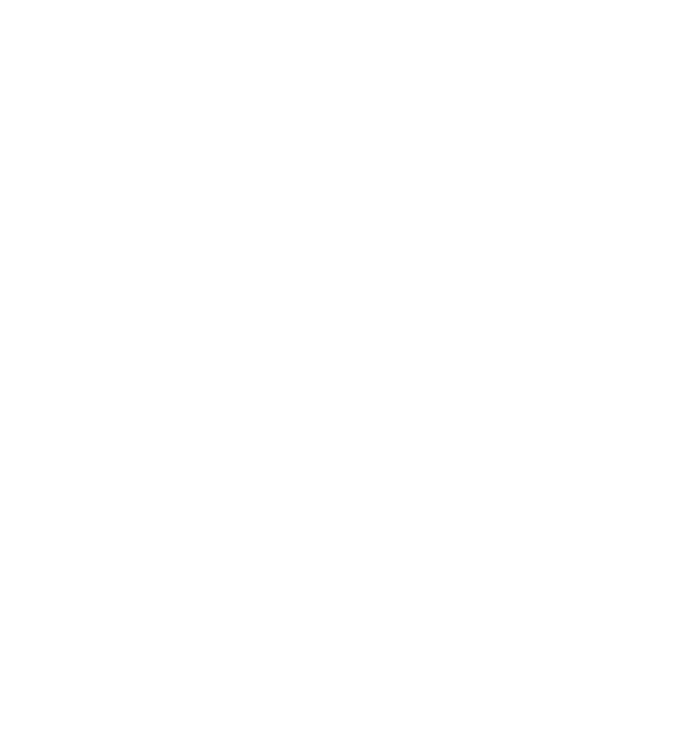
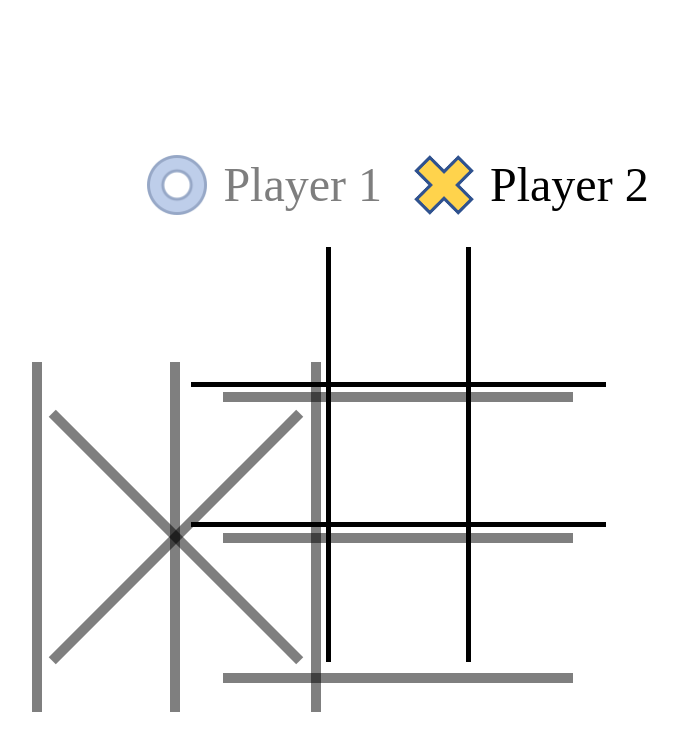
Before and after one commit to Philzore/tictactoe, a plain HTML site: page index.html in a window 1280 px wide. Shown: the whole page, without its empty margins (242-920 px from the left). Drawn offline with Linux system fonts and the light colour scheme.

Commit message:
added game function

```diff
--- a/index.html
+++ b/index.html
@@ -1,5 +1,6 @@
 <!DOCTYPE html>
 <html lang="en">
+
 <head>
     <meta charset="UTF-8">
     <meta http-equiv="X-UA-Compatible" content="IE=edge">
@@ -8,7 +9,69 @@
     <script src="./script.js"></script>
     <title>Tic Tac Toe</title>
 </head>
+
 <body>
+    <div class="player-panel">
+        <div class="player-inactive" id="player-1">
+            <img id="" class="" src="./img/circle.png">Player 1
+        </div>
+        <div id="player-2">
+            <img id="" class="" src="./img/cross.png"> Player 2
+        </div>
+    </div>
+    <div class="horizontal-line" style="top: 392px;"></div>
+    <div class="horizontal-line" style="top: 533px;"></div>
+    <div class="horizontal-line" style="top: 673px;"></div>
+    <div class="horizontal-line make-vertical" style="top: 532px; left: 104px;"></div>
+    <div class="horizontal-line make-vertical" style="top: 532px; left: 242px;"></div>
+    <div class="horizontal-line make-vertical" style="top: 532px; left: 383px;"></div>
+    <div class="horizontal-line" style="top: 532px; left: 243px; transform: rotate(45deg);" ></div>
+    <div class="horizontal-line" style="top: 532px; left: 243px; transform: rotate(-45deg);"></div>
+    <table>
+        <tr>
+            <td onclick="fillShape(0)">
+                <img id="circle-0" class="shape d-none" src="./img/circle.png">
+                <img id="cross-0" class="shape d-none" src="./img/cross.png">
+            </td>
+            <td onclick="fillShape(1)">
+                <img id="circle-1" class="shape d-none" src="./img/circle.png">
+                <img id="cross-1" class="shape d-none" src="./img/cross.png">
+            </td>
+            <td onclick="fillShape(2)">
+                <img id="circle-2" class="shape d-none" src="./img/circle.png">
+                <img id="cross-2" class="shape d-none" src="./img/cross.png">
+            </td>
+        </tr>
+        <tr>
+            <td onclick="fillShape(3)">
+                <img id="circle-3" class="shape d-none" src="./img/circle.png">
+                <img id="cross-3" class="shape d-none" src="./img/cross.png">
+            </td>
+            <td onclick="fillShape(4)">
+                <img id="circle-4" class="shape d-none" src="./img/circle.png">
+                <img id="cross-4" class="shape d-none" src="./img/cross.png">
+            </td>
+            <td onclick="fillShape(5)">
+                <img id="circle-5" class="shape d-none" src="./img/circle.png">
+                <img id="cross-5" class="shape d-none" src="./img/cross.png">
+            </td>
+        </tr>
+        <tr>
+            <td onclick="fillShape(6)">
+                <img id="circle-6" class="shape d-none" src="./img/circle.png">
+                <img id="cross-6" class="shape d-none" src="./img/cross.png">
+            </td>
+            <td onclick="fillShape(7)">
+                <img id="circle-7" class="shape d-none" src="./img/circle.png">
+                <img id="cross-7" class="shape d-none" src="./img/cross.png">
+            </td>
+            <td onclick="fillShape(8)">
+                <img id="circle-8" class="shape d-none" src="./img/circle.png">
+                <img id="cross-8" class="shape d-none" src="./img/cross.png">
+            </td>
+        </tr>
+    </table>
 
 </body>
+
 </html>
--- a/script.js
+++ b/script.js
@@ -0,0 +1,70 @@
+let fields = [];
+let currentShape = 'cross';
+
+function fillShape(id) {
+    if (!fields[id]) {
+        if (currentShape == 'cross') {
+            currentShape = 'circle';
+            document.getElementById('player-1').classList.remove('player-inactive');
+            document.getElementById('player-2').classList.add('player-inactive');
+        } else {
+            currentShape = 'cross';
+            document.getElementById('player-2').classList.remove('player-inactive');
+            document.getElementById('player-1').classList.add('player-inactive');
+        }
+        fields[id] = currentShape;
+
+        draw();
+        checkForWin();
+    }
+}
+
+function draw() {
+    for (let i = 0; i < fields.length; i++) {
+        if (fields[i] == 'circle') {
+            document.getElementById(`circle-${i}`).classList.remove('d-none');
+        }
+        if (fields[i] == 'cross') {
+            document.getElementById(`cross-${i}`).classList.remove('d-none');
+        }
+
+    }
+}
+
+function checkForWin() {
+    let winner;
+    if (fields[0] == fields[1] && fields[1] == fields[2] && fields[0]) {
+        winner = fields[0];
+    }
+
+    if (fields[3] == fields[4] && fields[4] == fields[5] && fields[3]) {
+        winner = fields[3];
+    }
+
+    if (fields[6] == fields[7] && fields[7] == fields[8] && fields[6]) {
+        winner = fields[6];
+    }
+
+    if (fields[0] == fields[3] && fields[3] == fields[6] && fields[0]) {
+        winner = fields[0];
+    }
+
+    if (fields[1] == fields[4] && fields[4] == fields[7] && fields[1]) {
+        winner = fields[1];
+    }
+
+    if (fields[2] == fields[5] && fields[5] == fields[8] && fields[2]) {
+        winner = fields[2];
+    }
+
+    if (fields[0] == fields[4] && fields[4] == fields[8] && fields[0]) {
+        winner = fields[0];
+    }
+
+    if (fields[2] == fields[4] && fields[4] == fields[6] && fields[2]) {
+        winner = fields[2];
+    }
+    if (winner) {
+        console.log('Gewonnen:', winner);
+    }
+}
--- a/style.css
+++ b/style.css
@@ -0,0 +1,89 @@
+body {
+    height: 100vh;
+    display: flex;
+    flex-direction: column;
+    justify-content: center;
+    align-items: center;
+}
+
+.player-panel {
+    display: flex;
+    font-size: 48px;
+    margin-bottom: 32px;
+}
+
+.player-panel div {
+    display: flex;
+    align-items: center;
+    margin-right: 16px;
+    margin-left: 16px;
+}
+
+.player-panel img {
+    width: 60px;
+    height: 60px;
+    margin-right: 16px;
+}
+
+.player-inactive {
+    opacity: 0.5;
+}
+
+tr {
+    width: 400px;
+}
+
+td {
+    position: relative;
+    width: 133px;
+    height: 133px;
+    border: 5px solid black ;
+    cursor: pointer;
+}
+
+td:hover{
+    background-color: rgba(25, 221, 0, 0.1);
+}
+
+table {
+    border-collapse: collapse;
+}
+
+table tr:first-child td {
+    border-top: 0;
+}
+
+table tr td:first-child{
+    border-left: 0;
+}
+
+table tr:last-child td {
+    border-bottom: 0;
+}
+
+table tr td:last-child {
+    border-right: 0;
+}
+
+.shape {
+    position: absolute;
+    width: 80px;
+    height: 80px;
+    left: 26px;
+    top: 26px;
+}
+
+.d-none {
+    display: none;
+}
+
+.horizontal-line {
+    height: 10px;
+    background-color: rgba(0, 0, 0, 0.5);
+    width: 350px;
+    position: absolute;
+}
+
+.make-vertical {
+    transform: rotate(90deg);
+}
```
Also changed, not shown: img/circle.png (added), img/cross.png (added), img/game-over.png (added).
